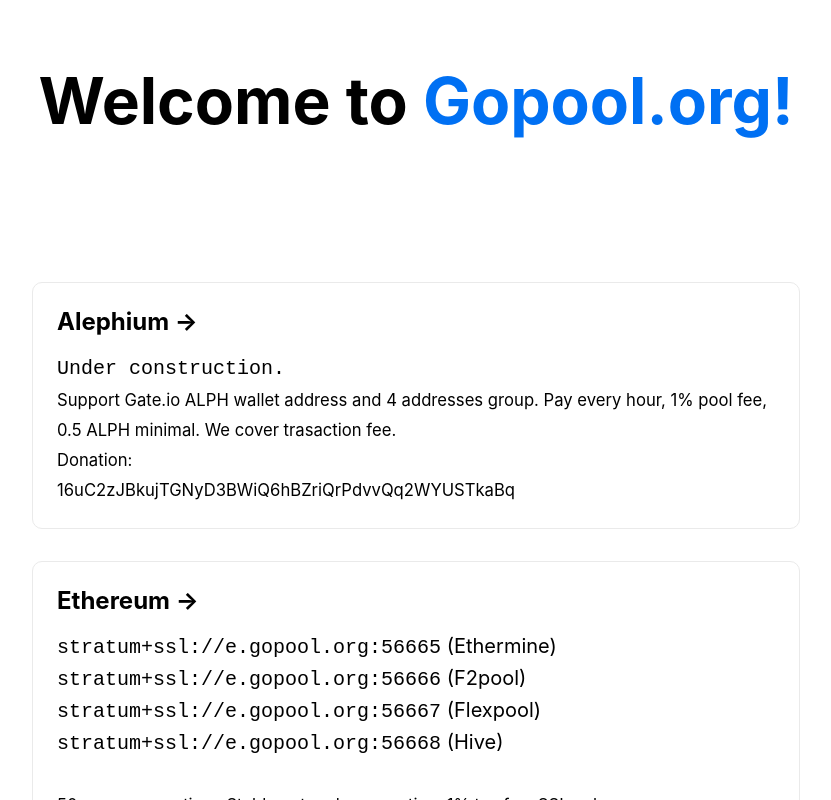
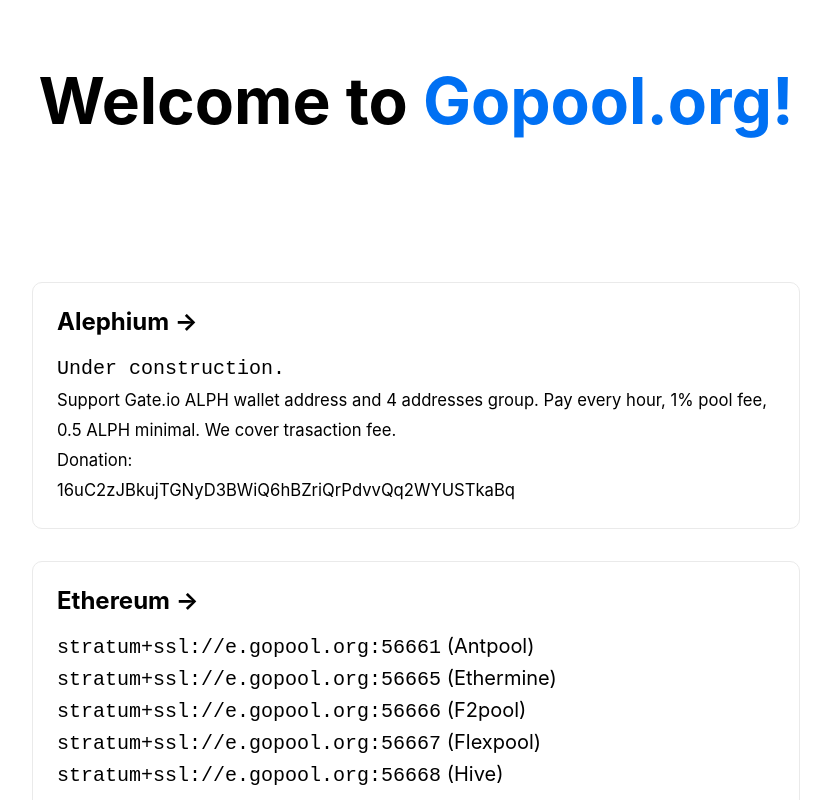
Before and after one commit to gopool-org/gopool-org.github.io, a Next.js app: page / in a window 1280 px wide. Shown: the top 800 px of the page, without its empty margins (224-1055 px from the left). Built offline with nearby package versions, Linux system fonts and the light colour scheme.

Commit message:
Add Antpool

```diff
--- a/pages/index.js
+++ b/pages/index.js
@@ -40,6 +40,7 @@
               <h2>Ethereum &rarr;</h2>
             </a>
             <p>
+              <code>stratum+ssl://e.gopool.org:56661</code> (Antpool) <br/>
               <code>stratum+ssl://e.gopool.org:56665</code> (Ethermine) <br/>
               <code>stratum+ssl://e.gopool.org:56666</code> (F2pool)    <br/>
               <code>stratum+ssl://e.gopool.org:56667</code> (Flexpool)  <br/>
```
Also changed, not shown: 1 other file (tests, documents, lock files or other folders).
